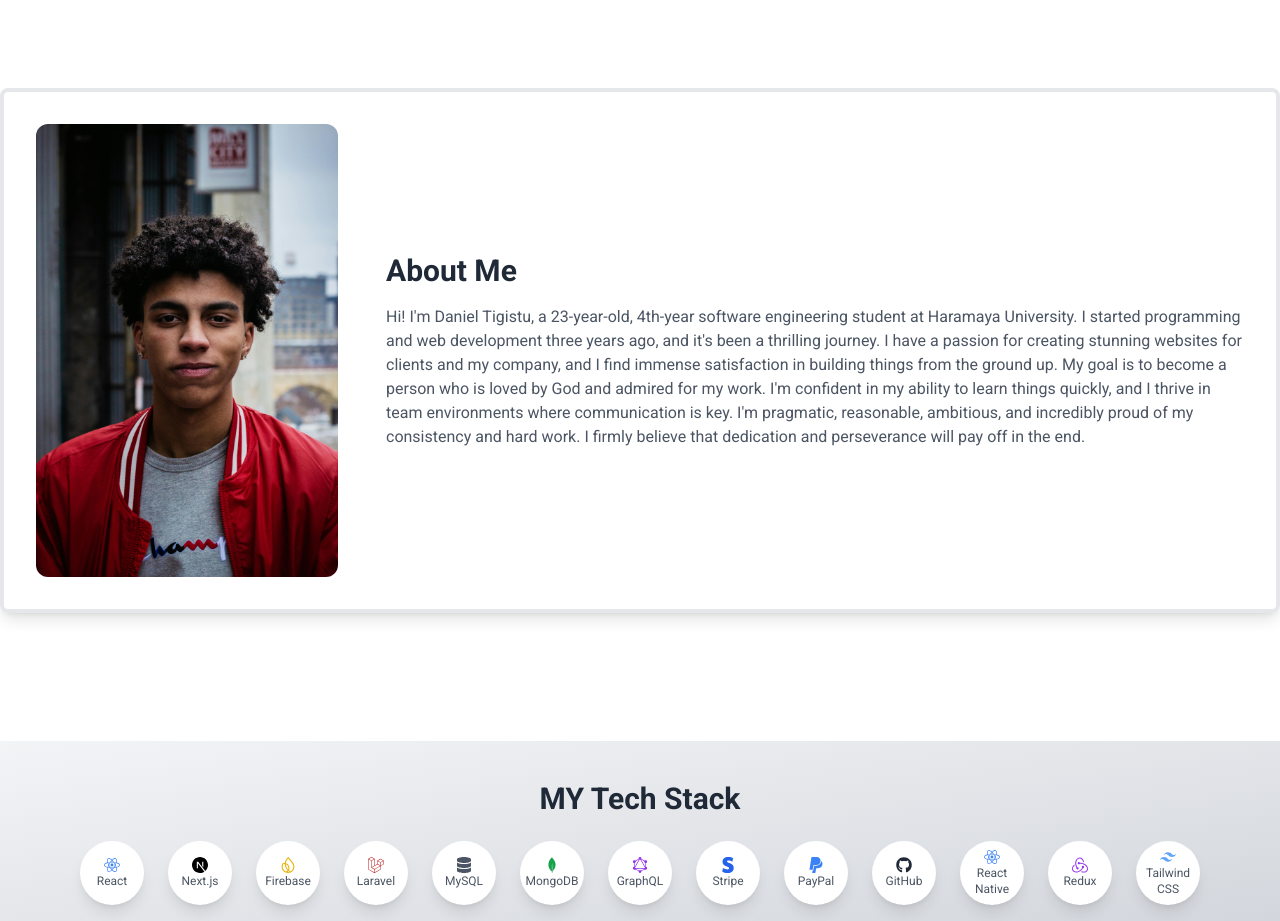
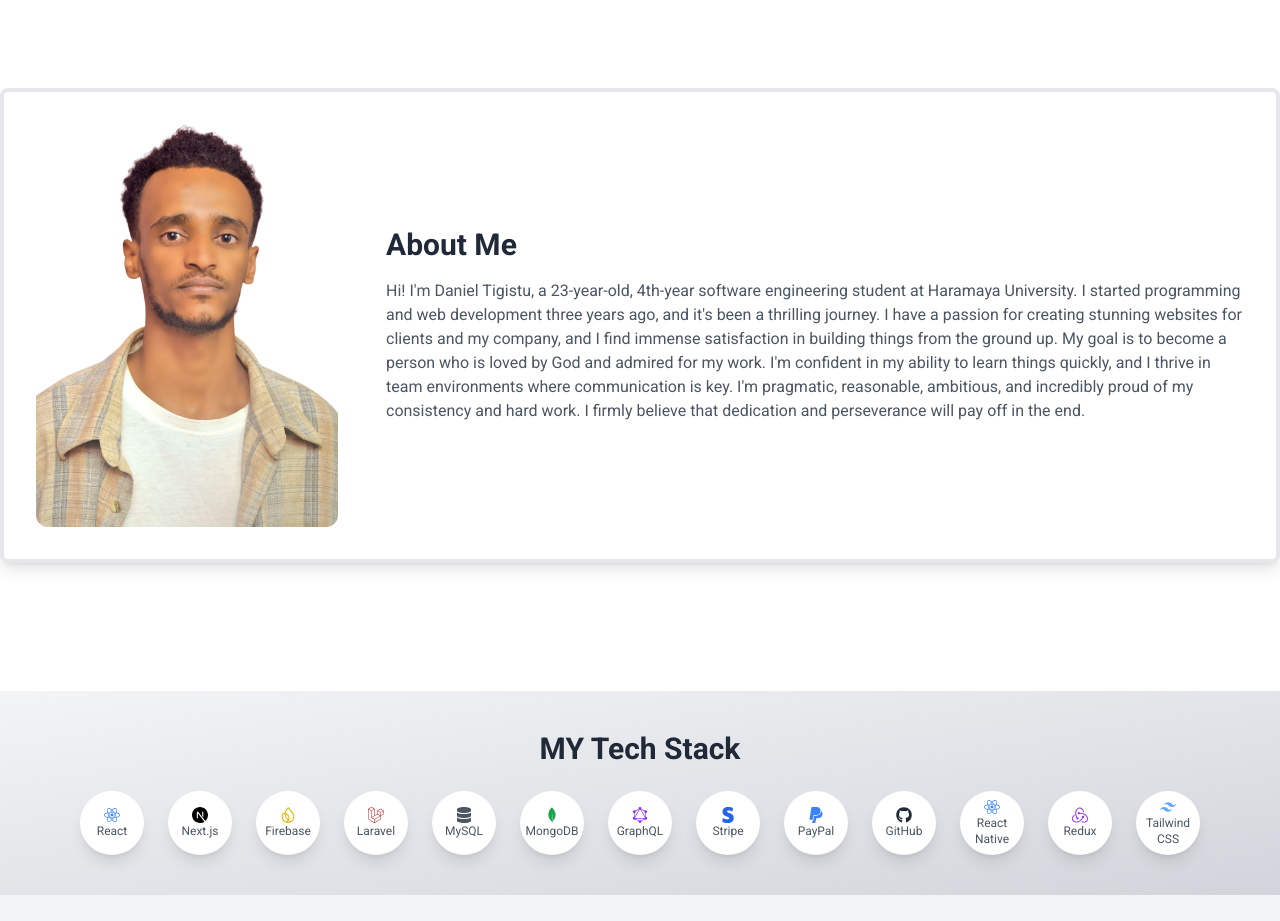
Before and after one commit to codewithdann0/my-portfolio, a Next.js app: page / in a window 1280 px wide. Shown: the part 840-1761 px from the top of the page. Built offline with nearby package versions, Linux system fonts and the light colour scheme.

Commit message:
The sample image changed to mine photo

```diff
--- /dev/null
+++ b/app/_app.tsx
@@ -0,0 +1,13 @@
+// pages/_app.tsx
+import '@/styles/globals.css';
+import type { AppProps } from 'next/app';
+import Navbar from '@/components/Navbar';
+
+export default function App({ Component, pageProps }: AppProps) {
+  return (
+    <>
+      <Navbar />
+      <Component {...pageProps} />
+    </>
+  );
+}
--- a/app/components/About.jsx
+++ b/app/components/About.jsx
@@ -14,7 +14,7 @@ export default function About() {
       <div className="max-w-7xl mx-auto flex flex-col md:flex-row items-stretch text-center md:text-left border-4 border-gradient rounded-lg shadow-lg glow-border p-8"> {/* Increased padding for the container */}
         <div className="md:w-1/4 mb-4 md:mb-0"> {/* No padding here for image container */}
           <img
-            src="/img.jpg" // Replace with your image path
+            src="/dani.png" // Replace with your image path
             alt="My Image"
             className="w-full h-full object-cover rounded-xl" // Changed to full height and width
           />
```
Also changed, not shown: public/dani.png (added), 1 other file (tests, documents, lock files or other folders).
